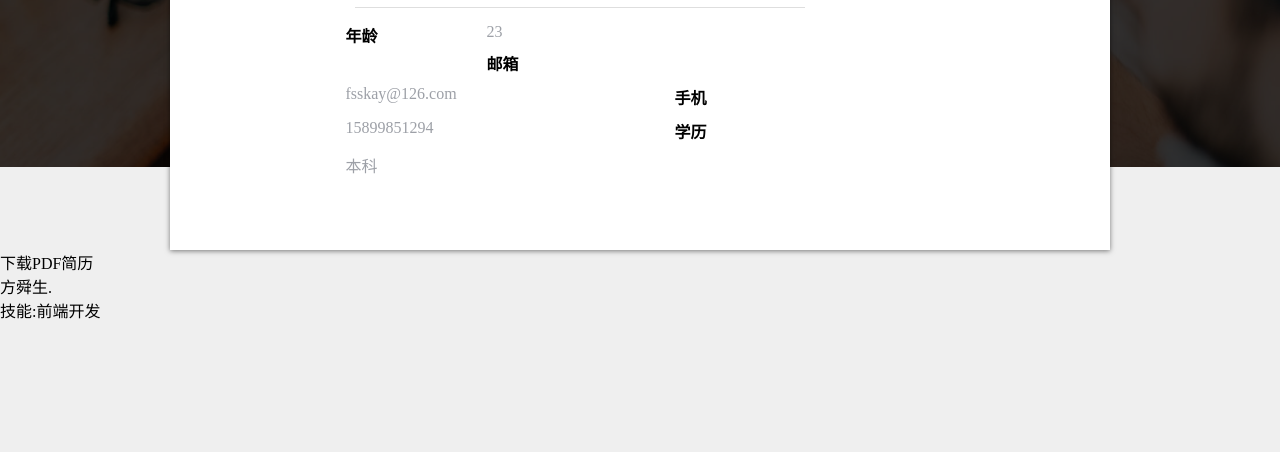
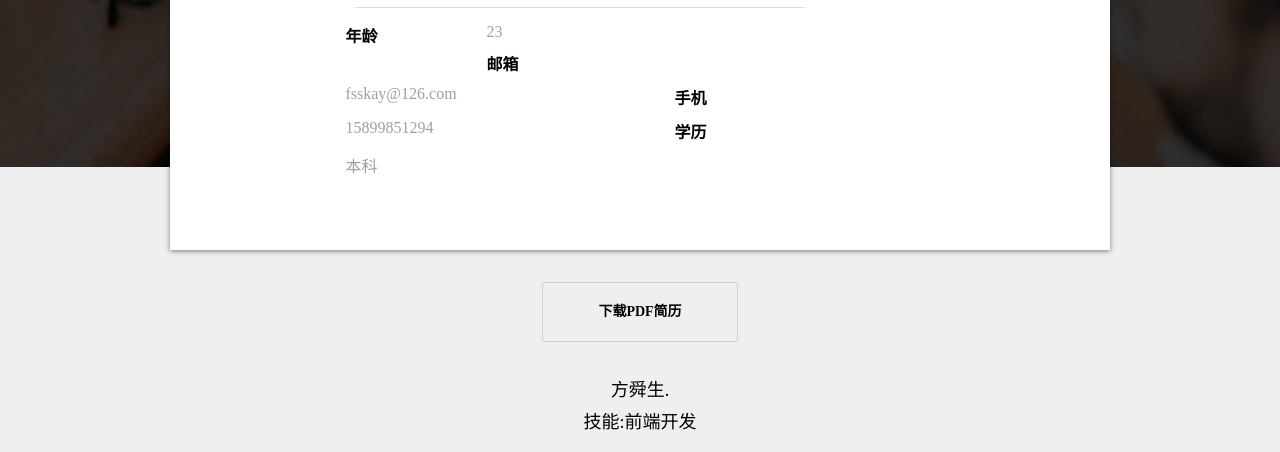
Before and after one commit to Fsskay/gerenjianli, a plain HTML site: page 个人简历.html in a window 1280 px wide. Shown: the part 348-800 px from the top of the page. Drawn offline with Linux system fonts and the light colour scheme.

Commit message:
完成下载按钮的CSS样式

```diff
--- a/个人简历.html
+++ b/个人简历.html
@@ -165,6 +165,35 @@
             width: 70%;
             color: #9da0a7;
         }
+
+        main > .download {
+            text-align: center;
+        }
+
+        main > .download > .button {
+            font-size: 14px;
+            line-height: 16px;
+            border: 1px solid #cdcfd1;
+            background: #efefef;
+            padding: 21px 55px;
+            display: inline-block;
+            margin: 32px;
+            border-radius: 2px;
+            font-weight: bold;
+        }
+
+        main > .download > .button:hover {
+            box-shadow: 0px 4px 13px 0px rgba(0, 0, 0, 0.2);
+        }
+        main > .selfIntroduction{
+            max-width: 940px;
+            margin-left: auto;
+            margin-right: auto;
+            text-align: center;
+            font-family: kai;
+            line-height: 1.8;
+            font-size: 18px;
+        }
     </style>
 
 
@@ -222,10 +251,10 @@
             <a href="#"><img src="" alt=""></a>
         </div>
     </div>
-    <div class="download">
-        <a href="#" class="button">下载PDF简历</a>
-    </div>
-    <p>方舜生.<br>
+    <p class="download">
+        <a href="#" class="button" download="nanjing.jpg">下载PDF简历</a>
+    </p>
+    <p class="selfIntroduction">方舜生.<br>
         技能:前端开发</p>
 </main>
 </body>
```
